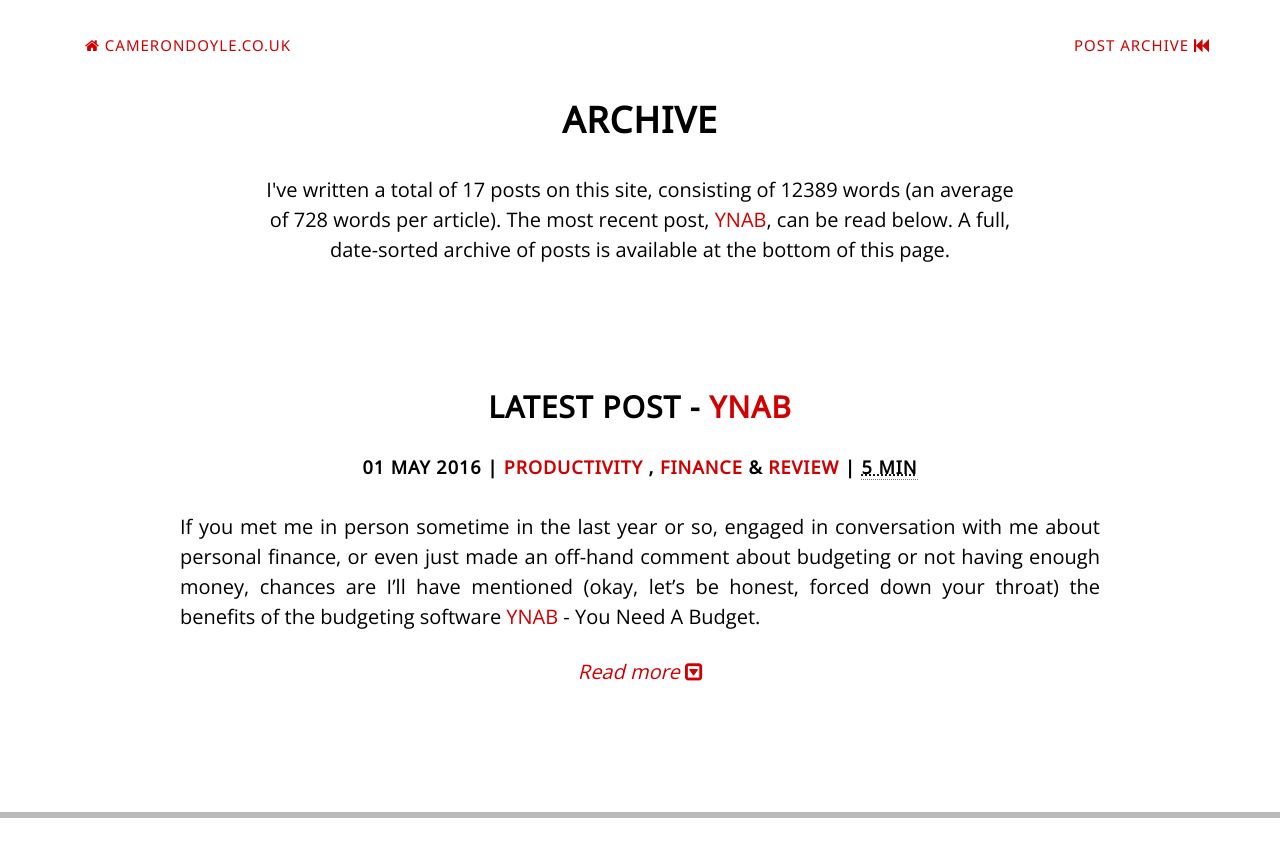
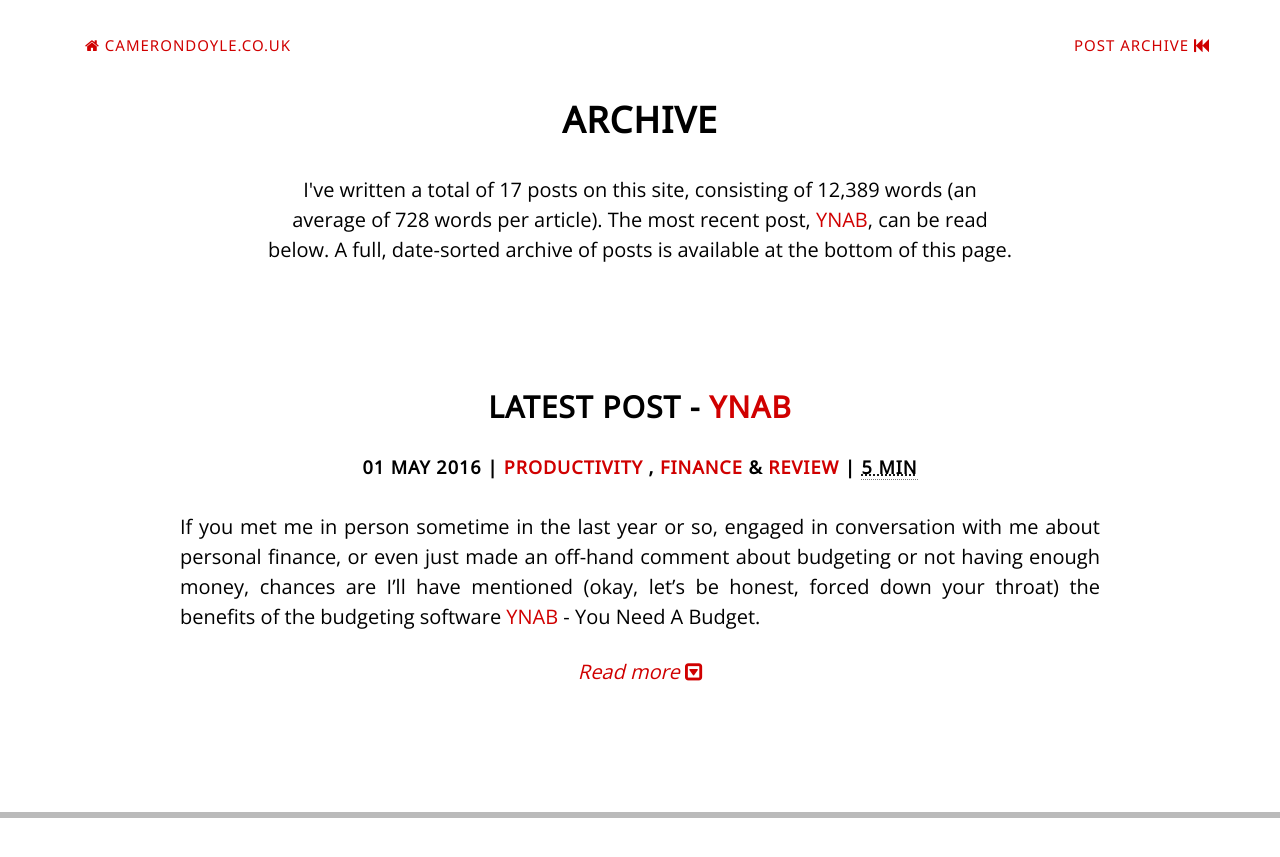
Before and after one commit to CameronD17/blog, a Jekyll site: the page built from index.html, in a window 1280 px wide and 900 px high. Shown: the top 857 px of the window. Built offline with Jekyll 4.4.1, drawn with Linux system fonts in a browser that asks for light colours; nearby versions of some CDN libraries.

```diff
--- a/index.html
+++ b/index.html
@@ -25,7 +25,7 @@ title:      Archive
             <div class="row">
                 <div class="col-md-8 col-md-offset-2 intro-bg">
                     <h1>{{ page.title }}</h1>
-                    <p>I've written a total of {{ postcount }} posts on this site, consisting of {{ totalwords }} words (an average of {{ totalwords | divided_by: postcount }} words per article). The most recent post, <a href="{{ site.posts.first.url | prepend: site.baseurl }}">{{ site.posts.first.title }}</a>, can be read below. A full, date-sorted archive of posts is available at the bottom of this page.</p>
+                    <p>I've written a total of {{ postcount }} posts on this site, consisting of {{ totalwords | divided_by: 1000 | append:',' }}{{ totalwords | modulo: 1000 }} words (an average of {{ totalwords | divided_by: postcount }} words per article). The most recent post, <a href="{{ site.posts.first.url | prepend: site.baseurl }}">{{ site.posts.first.title }}</a>, can be read below. A full, date-sorted archive of posts is available at the bottom of this page.</p>
                 </div>
             </div>
         </div>
```
